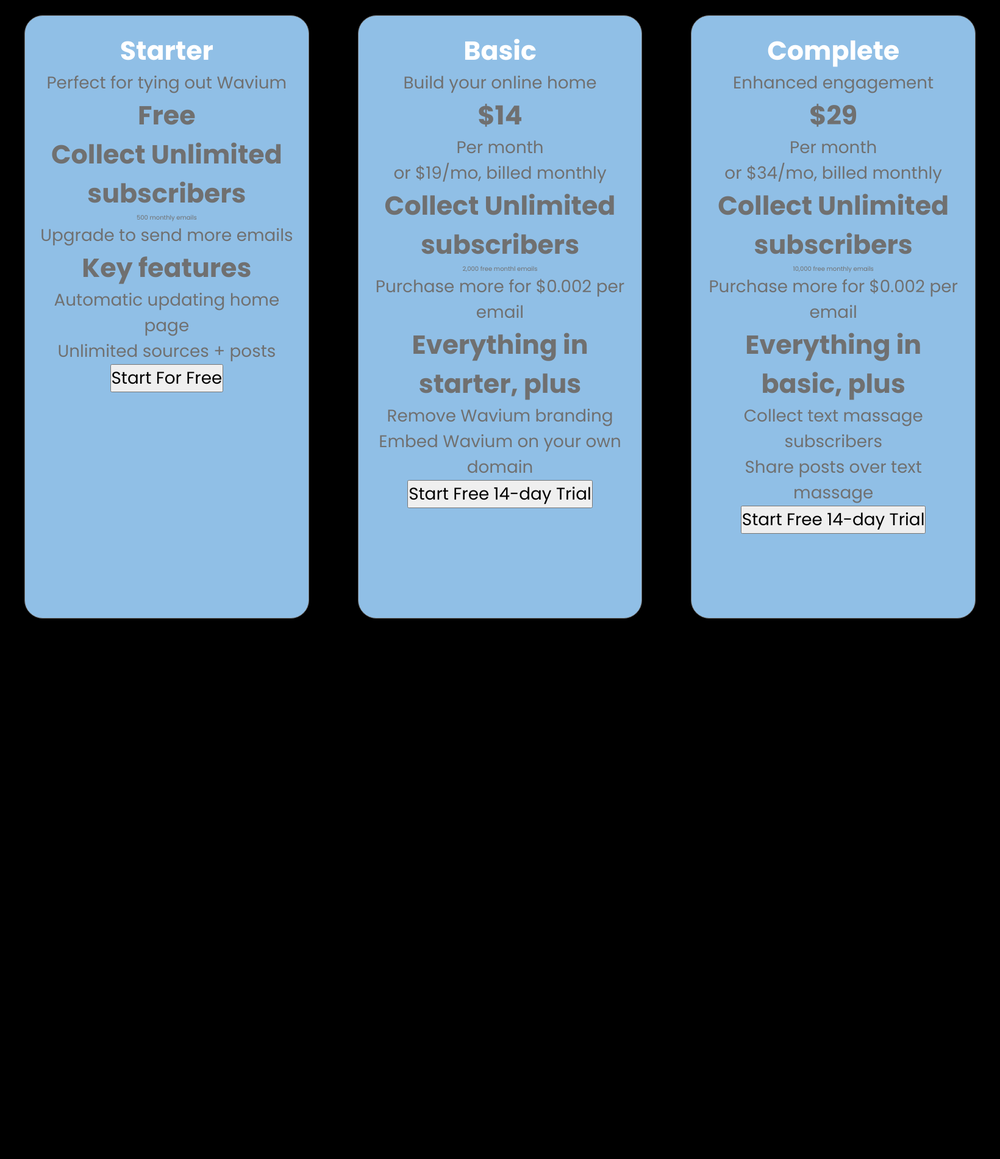
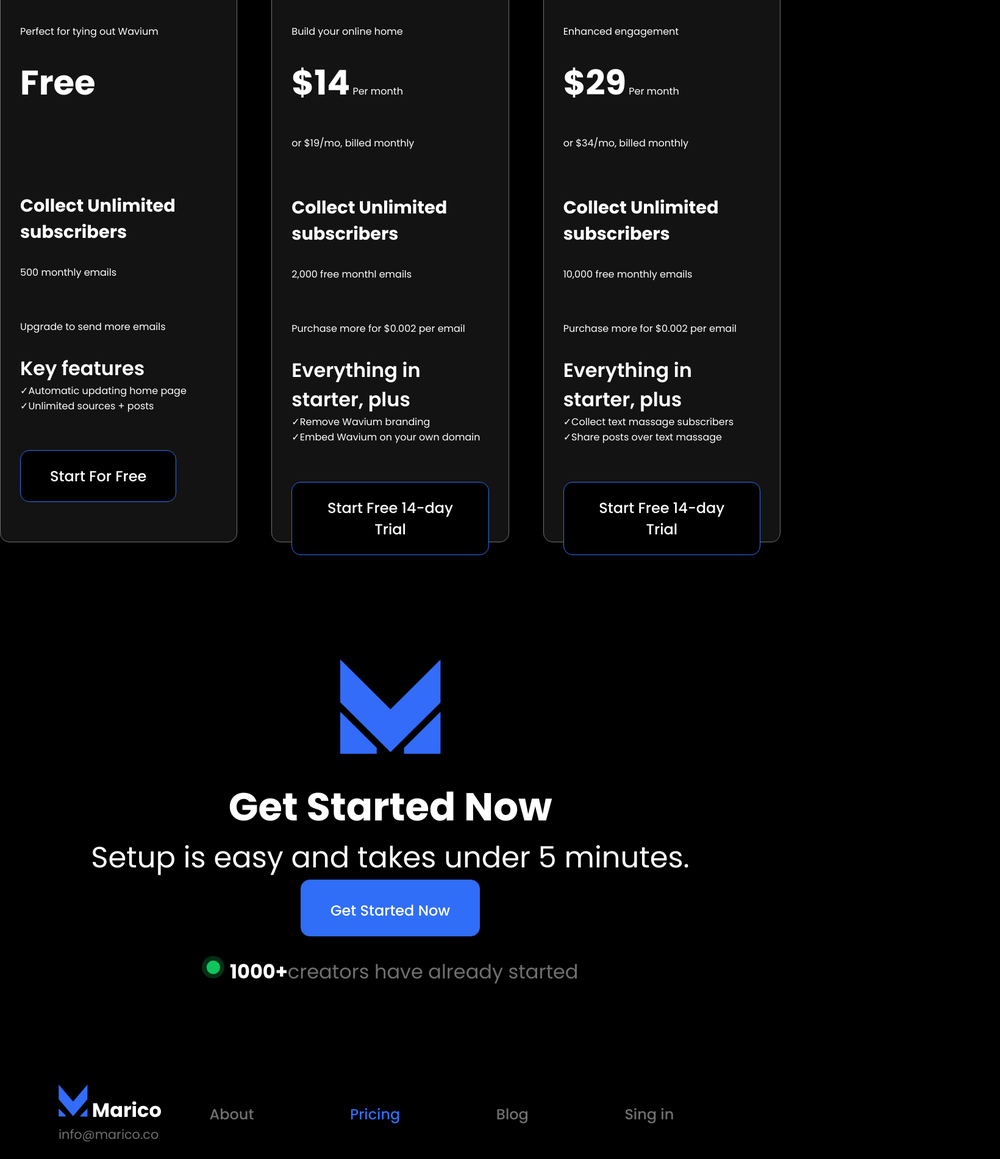
Before and after one commit to KSatulova/Marico-, a plain HTML site: page index.html in a window 1280 px wide. Shown: the part 540-2440 px from the top of the page at 61% size, 1640 px wide, since content can reach past the window. Before the commit the page ends 1594 px from the top, so only its background shows below. Drawn offline with nearby package versions, Linux system fonts and the light colour scheme.

Commit message:
added changes

```diff
--- a/index.html
+++ b/index.html
@@ -10,7 +10,7 @@
     <link href="https://fonts.googleapis.com/css2?family=Poppins:wght@400;500;600;700;800&display=swap" rel="stylesheet">
     <link rel="stylesheet" href="https://cdn.jsdelivr.net/npm/remixicon@2.5.0/fonts/remixicon.css">
     <link rel="stylesheet" href="hhtps://unpkg.com/boxicons@latest/css/boxicons.min.css">
-    <title>Marico</title>
+    <title>Marico+</title>
 </head>
 <body>
     <header class="header">
@@ -23,7 +23,7 @@
                     </svg>
                     Marico</h1>
                 <ul class="header-list" >
-                    <li class="header-link"><a href="#"><span>&#10003;</span>Use Cases</a></li>
+                    <li class="header-link"><a href="#">Use Cases</a></li>
                     <li><a href="#">About</a></li>
                     <li><a href="#" class="active">Pricing</a></li>
                     <li><a href="#">Blog</a></li>
@@ -37,84 +37,94 @@
     </header>
     <!-------------------Main Section---------------------------->
       <main class="main">
-    <section class="pricing">
+        <section class="subscribers">
          <div class="container">
-            <h2 class="pricing-title">Choose the plan that's right for you.</h2>
-            <div class="flex">
-                <div class="price__box">
-                    <div class="price__box-head">
-                    <h3 class="card-tittle">Starter</h3>
-                    <p>Perfect for tying out Wavium</p>
-                </div>
-                <div class="price__box-plan">
-                    <h3 class="price__box-plan-title">Free</h3>
-                </div>
-                <div class="price__box-subscribers">
-                    <h3>Collect Unlimited subscribers</h3><span>500 monthly emails</span>
+            <h1 class="title">Choose the plan that's right for you.</h1>
+            <div class="cards">
+            <!--Starter Plan-->
+        <div class="card" id="card-1">
+            <h1 class="card-title">Starter <br> <span class="card-title-note">Perfect for tying out Wavium</span></h1>
+            <h2 class="card-price" id="starter-price">Free</h2>
+            <h3 class="card-subscribers">Collect Unlimited subscribers</h3>
+            <h4 class="card-email">500 monthly emails</h4>
             <p>Upgrade to send more emails</p>
-                </div>
-                <div class="price__box-list">
-                    <h3>Key features</h3>
-                    <ul>
+            <ul class="card-plan">
+                <h3 class="card-plan-title">Key features</h3>
                 <li>Automatic updating home page</li>
                 <li>Unlimited sources + posts</li>
             </ul>
+            <button type="button" class="card-btn">Start For Free</button>
         </div>
-                <div class="price__box-btn">
-                    <button>Start For Free</button>
-                </div>
-                </div>
-                <div class="price__box">
-                    <div class="price__box-head">
-                    <h3 class="card-tittle">Basic</h3>
-                    <p>Build your online home</p>
-                </div>
-                <div class="price__box-pplan">
-                    <h3 class="price__box-plan-title">$14</h3>
-                    <p>Per month <br>or $19/mo, billed monthly</p>
-                </div>
-                <div class="price__box-subscribers">
-                    <h3>Collect Unlimited subscribers</h3><span>2,000 free monthl emails</span>
+        <!--Basic Plan-->
+        <div class="card" id="card-2">
+            <h1 class="card-title">Basic <br> <span class="card-title-note">Build your online home</span></h1>
+            <h2 class="card-price" id="starter-price">$14<span class="card-price-note"> Per month <br><u>or $19/mo, billed monthly</u></span></h2>
+
+            <h3 class="card-subscribers">Collect Unlimited subscribers</h3>
+            <h4 class="card-email">2,000 free monthl emails</h4>
             <p>Purchase more for $0.002 per email</p>
-                </div>
-                <div class="price__box-list">
-                    <h3>Everything in starter, plus</h3>
-                    <ul>
+            <ul class="card-plan">
+                <h3 class="card-plan-title">Everything in starter, plus</h3>
                 <li>Remove Wavium branding</li>
                 <li>Embed Wavium on your own domain</li>
             </ul>
+            <button type="button" class="card-btn">Start Free 14-day Trial</button>
         </div>
-                <div class="price__box-btn">
-                    <button>Start Free 14-day Trial</button>
-                </div>
-                </div>
-                <div class="price__box">
-                    <div class="price__box-head">
-                    <h3 class="card-tittle">Complete</h3>
-                    <p>Enhanced engagement</p>
-                </div>
-                <div class="price__box-plan">
-                    <h3 class="price__box-plan-title">$29</h3>
-                    <p>Per month <br>or $34/mo, billed monthly</p>
-                </div>
-                <div class="price__box-subscribers">
-                    <h3>Collect Unlimited subscribers</h3><span>10,000 free monthly emails</span>
+        <!--Complete Plan-->
+        <div class="card" id="card-3">
+            <h1 class="card-title">Complete <br> <span class="card-title-note">Enhanced engagement</span></h1>
+            <h2 class="card-price" id="starter-price">$29<span class="card-price-note" > Per month <br>or $34/mo, billed monthly</span></h2>
+
+            <h3 class="card-subscribers">Collect Unlimited subscribers</h3>
+            <h4 class="card-email">10,000 free monthly emails</h4>
             <p>Purchase more for $0.002 per email</p>
-                </div>
-                <div class="price__box-list">
-                    <h3>Everything in basic, plus </h3>
-                    <ul>
+            <ul class="card-plan">
+                <h3 class="card-plan-title">Everything in starter, plus</h3>
                 <li>Collect text massage subscribers</li>
                 <li>Share posts over text massage</li>
             </ul>
-                </div>
-                <div class="price__box-btn">
-                    <button>Start Free 14-day Trial</button>
-                </div>
+            <button type="button" class="card-btn">Start Free 14-day Trial</button>
         </div>
         </div>
     </div>
 </section>
 </main>
+<!-------------------Subscribe Section---------------------------->
+<section class="getstarted">
+    <div class="container">
+        <img src="/img/Logo.svg" alt="logo">
+        <h1 class="getstarted-title">Get Started Now</h1>
+        <h2 class="getstarted-note">Setup is easy and takes under 5 minutes.</h2>
+        <button type="button" class="getstarted-btn">Get Started Now</button>
+        <div class="subscribers-box">
+        <p class="subscribers-creators">
+            <svg class="svg" width="37" height="37" viewBox="0 0 37 37" fill="none" xmlns="http://www.w3.org/2000/svg">
+                <path fill-rule="evenodd" clip-rule="evenodd" d="M18.8292 7.76514C24.9396 7.76514 29.8931 12.7188 29.8931 18.8291C29.8931 24.9395 24.9396 29.8931 18.8292 29.8931C12.7186 29.8931 7.76514 24.9395 7.76514 18.8291C7.76514 12.7188 12.7186 7.76514 18.8292 7.76514V7.76514Z" fill="#0FC65C"/>
+                <path opacity="0.24" fill-rule="evenodd" clip-rule="evenodd" d="M18.5 0C28.7173 0 37 8.28271 37 18.5C37 28.7173 28.7173 37 18.5 37C8.28271 37 0 28.7173 0 18.5C0 8.28271 8.28271 0 18.5 0V0Z" fill="#0FC65C"/>
+                </svg>
+            <span class="subscribers-creators-bold">1000+</span>creators have already started</p>
+        </div>
+    </div>
+</section>
+<!-------------------Footer Section---------------------------->
+<footer>
+    <div class="footer-wrapper">
+        <div class="logo-container">
+            <h1 class="footer-title"><svg width="48" height="54" viewBox="0 0 48 54" fill="none" xmlns="http://www.w3.org/2000/svg">
+                <path fill-rule="evenodd" clip-rule="evenodd" d="M0.279297 40.335V53.373H11.5713V51.5281L0.279297 40.335Z" fill="#326CF9"/>
+                <path fill-rule="evenodd" clip-rule="evenodd" d="M36.1633 53.375H47.4553V40.3372L36.1663 51.531L36.1633 53.375Z" fill="#326CF9"/>
+                <path fill-rule="evenodd" clip-rule="evenodd" d="M47.4553 1.10986L23.9173 28.863L0.279297 0.991943V24.9749L23.9173 52.8479L47.4513 25.0979L47.4553 1.10986Z" fill="#326CF9"/>
+                </svg>
+                Marico</h1>
+                <a class="email" href="mailto:info@marico.co">info@marico.co</a>
+        </div>
+            <ul >
+                <li><a href="#">About</a></li>
+                <li><a class="active" href="#">Pricing</a></li>
+                <li><a href="#">Blog</a></li>
+                <li><a href="#">Sing in</a></li>
+            </ul>
+    </div>
+</footer>
 </body>
 </html>
--- a/style.css
+++ b/style.css
@@ -8,6 +8,8 @@
     font-family: 'Poppins', sans-serif;
    transition: .5s all;
 }
+
+
 
 .container{
     max-width: 1640px;
@@ -20,13 +22,13 @@
     --text-color:#707070;
     --hover-color:#306EF7;
 }
-
+/*
 html{
     font-size: 62.5%;
-    --header1: calc(2rem + 1vw);
-    --header2: calc(3.5rem + 1vw);
-    --header3: calc(3rem + 1vw);
-    --header4: calc(2.4rem + 1vw);
+    --header1: calc(3rem + 1vw);
+    --header2: calc(2.8rem + 1vw);
+    --header3: calc(2.5rem + 1vw);
+    --header4: calc(2rem + 1vw);
     --text: calc(1.5rem + 1vw);
     --big-text: calc(6rem + 1vw);
 }
@@ -50,7 +52,7 @@
 h4,h5{
     font-size: var(--header4);
 }
-
+*/
 a{
     text-decoration: none;
     color: var(--text-color);
@@ -67,7 +69,6 @@
 ul{
     list-style: none;
 }
-
 
 
 /*--------------------------------------------Navbar Section-------------------------------------------------*/
@@ -98,19 +99,24 @@
     display: flex;
     align-items: center;
     column-gap: 1rem;
+    color: var(--main-color);
 }
 
 .header-list{
     display: flex;
     column-gap: 2rem;
+    font-size: 1.5rem;
 }
 
 .header-title{
     font-weight: 800;
+    font-size: 2rem;
+
 }
 
 .header-link{
     font-weight: 500;
+    font-size: 1.5rem;
 }
 
 .header-btns{
@@ -120,6 +126,7 @@
 
 .header-button{
     font-weight: 500;
+    font-size: 1.5rem;
     color: var(--text-color);
     border: 1px solid var(--bg-color);
     padding: 12px 22px;
@@ -135,46 +142,256 @@
 }
 /*--------------------------------------------Pricing Section-------------------------------------------------*/
 
-.pricing{
-    padding-top: 230px;
+.subscribers{
+    padding-top: 8rem;
     display: flex;
     align-items: center;
     text-align: center;
 }
-.pricing-title{
+
+ h1.title{
+    font-weight: 600;
+    font-size: 3rem;
+    color: var(--main-color);
+    margin-bottom: 8rem;
+    margin-top: 7rem
+ }
+
+ .cards{
+    display: flex;
+    justify-content: space-between;
+    align-items: center;
+    width: 100%;
+    column-gap: 3.5rem;
+ }
+
+ .card{
+    height: 989px;
+    width: 50%;
+    background-color: #131313;
+    border: 1px solid #707070;
+    border-radius: 15px;
+    padding: 2rem;
+    text-align: left;
+    cursor: pointer;
+ }
+
+
+
+ .card-title {
+    font-size: 3rem;
+    font-weight: 600;
+    margin-bottom: 1rem;
+    color: var(--main-color);
+
+ }
+
+ .card-title-note {
+    font-size:1rem ;
+    font-weight: 400;
+    color: var(--main-color);
+
+ }
+ .card-price{
+    font-size: 3rem;
+    margin-bottom: 3.5rem;
+ }
+
+ .card-price>#card-1{
+    margin-bottom: 4.5rem;
+ }
+ .card-price{
+    font-size: 3.5rem;
+    font-weight: 700;
+    color: var(--main-color);
+
+ }
+
+ .card-price-note{
+    font-size: 1rem;
+    font-weight: 400;
+    color: #FFFFFF;
+ }
+
+
+
+
+ .card-subscribers{
+    font-size: 1.8rem;
+    font-weight: 700;
+    color: #FFFFFF;
+    margin-bottom: 2rem;
+ }
+
+ .card p{
+    margin-bottom: 2rem;
+ }
+
+
+
+ .card-email{
+    font-size: 1rem;
+    font-weight: 400;
+    color: #FFFFFF;
+    margin-bottom: 4rem;
+ }
+
+ .card p{
+    font-size: 1rem;
+    font-weight: 400;
+    color: #FFFFFF;
+ }
+
+ .card-plan-title{
+    font-size: 2rem;
     font-weight: 600;
     color: var(--main-color);
-    line-height: 112px;
-    padding-bottom: 123px;
-    margin: 30px auto;
+ }
+
+ .card ul{
+    text-align: left;
+    font-size: 1rem;
+    font-weight: lighter;
+    color: var(--main-color);
+    margin-bottom: 3.8rem;
+ }
+
+ #card-1 h2{
+    margin-bottom: 8.6rem;
+ }
+
+ .card ul li:before {
+    content: '✓';
+  }
+
+  .card-btn{ /*Are not at the center of the box*/
+    background: var(--bg-color);
+    color: var(--main-color);
+    font-weight: 500;
+    font-size: 1.5rem;
+    padding: 1.5rem 3rem;
+    border-radius: 15px;
+    border: 1px solid var(--hover-color);
+    cursor: pointer;
+
+  }
+
+   .card-btn:hover{
+    background: var(--main-color);
+    color: var(--hover-color);
+   }
+
+   .card:hover{
+    background: #306EF7;
+   }
+
+   /*--------------------------------------------Subscribe Section-------------------------------------------------*/
+
+   .getstarted{
+    padding-top: 12rem;
+    display: flex;
+    align-items: center;
+    text-align: center;
+   }
+
+   .getstarted-title{
+    color: var(--main-color);
+    font-size: 4rem;
+    font-weight: 700;
+    margin-top: 2rem;
+   }
+
+   .getstarted-note{
+    color: var(--main-color);
+    font-size:3rem ;
+    font-weight: 400;
+   }
+
+   .getstarted-btn{
+    background: var(--hover-color);
+    color: var(--main-color);
+    font-weight: 500;
+    font-size: 1.5rem;
+    padding: 1.5rem 3rem;
+    border-radius: 15px;
+    border: 1px solid var(--hover-color);
+    cursor: pointer;
+    padding-top: 2rem;
+   }
+
+   .getstarted-btn:hover{
+    color: var(--hover-color);
+    background: var(--main-color);
+   }
+
+   .subscribers-box{
+    display: flex;
+    justify-content: center;
+    padding-top: 2rem;
+    column-gap: 0.5rem;
+    padding-bottom: 8rem;
+   }
+
+   .subscribers-creators{
+    color: var(--text-color);
+    font-size: 2rem;
+    font-weight: 400;
+   }
+
+   .subscribers-creators-bold{
+    color: var(--main-color);
+    font-size: 2rem;
+    font-weight: 700;
+   }
+
+/*--------------------------------------------Subscribe Section-------------------------------------------------*/
+
+footer{
+    color: var(--main-color);
+    background: var(--bg-color);
+    text-align: right;
 }
 
-
-.flex{
-    display: flex;
-    justify-content: space-between ;
+.footer-wrapper{
+    width: 100%;
 }
 
-.price__box{
-    align-items: flex-start;
-    background: #90bfe6;
-    border-radius: 30px;
-    border: 1px solid  #707070;
-    margin: 4rem;
-    padding: 2.5rem;
-    font-size: 1rem;
-    width:496px ;
-    height: 989px;
+.footer-wrapper{
+    display: flex;
+    align-items: center;
+    flex-wrap: wrap;
+    min-height: 10vh;
+    width: 90%;
+    padding: 2rem;
+    margin: auto;
 }
 
-.price__box-head{
-    align-items: flex-start;
+footer-title{
+    display: flex;
+    align-items: center;
+    column-gap: 2rem;
+    flex: 1 1 40rem;
+
 }
 
-.card-tittle{
-    Font size: 50px
-    Line height: 75px
-    font: 600;
-    color: var(--main-color);
+.email{
+    display: flex;
     align-items: flex-start;
+    font-weight: 400;
+    font-size: 1.3rem;
 }
+
+footer ul{ /*I can't push it to the right side*/
+    display: flex;
+    list-style: none;
+    flex: 1 1 40rem;
+    justify-content: space-around;
+
+
+
+}
+
+footer li{
+    font-size: 1.5rem;
+    font-weight: 500;
+}
```
Lines whose indentation alone changed are shown as unchanged.
